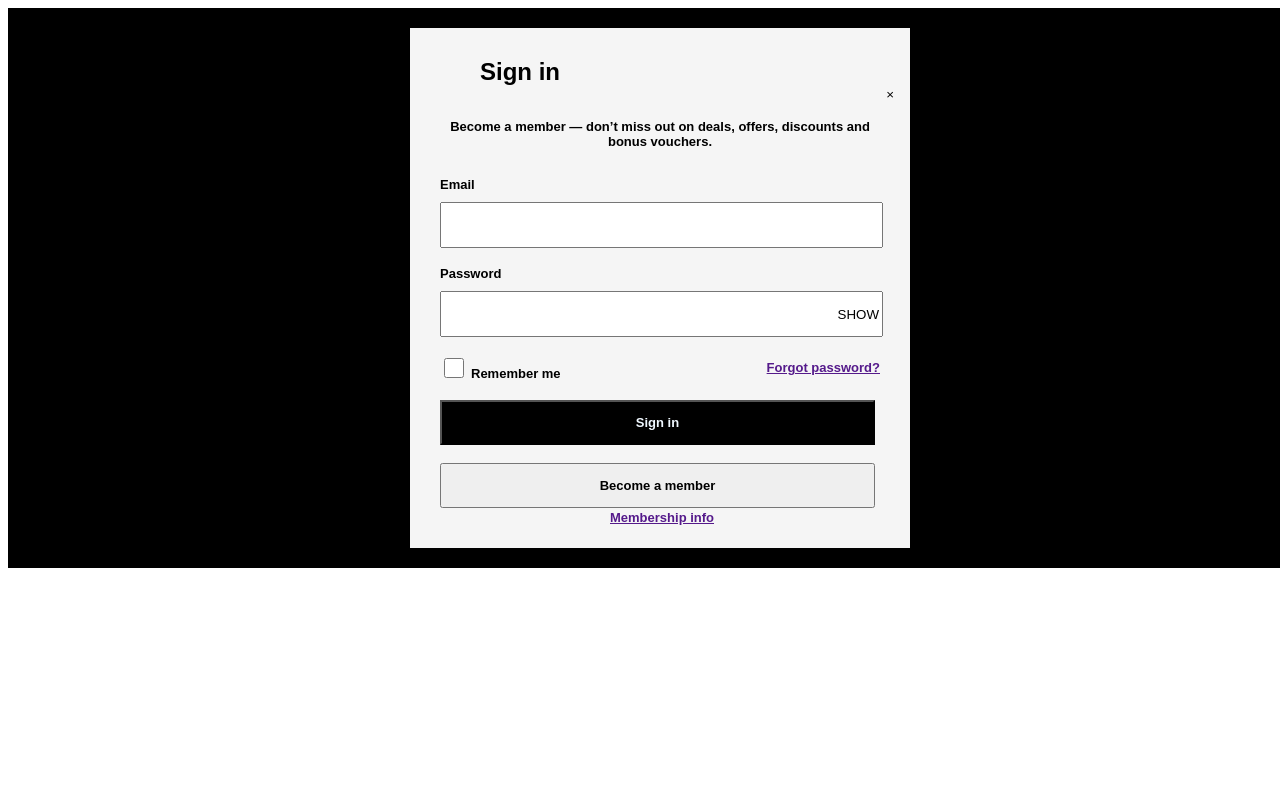
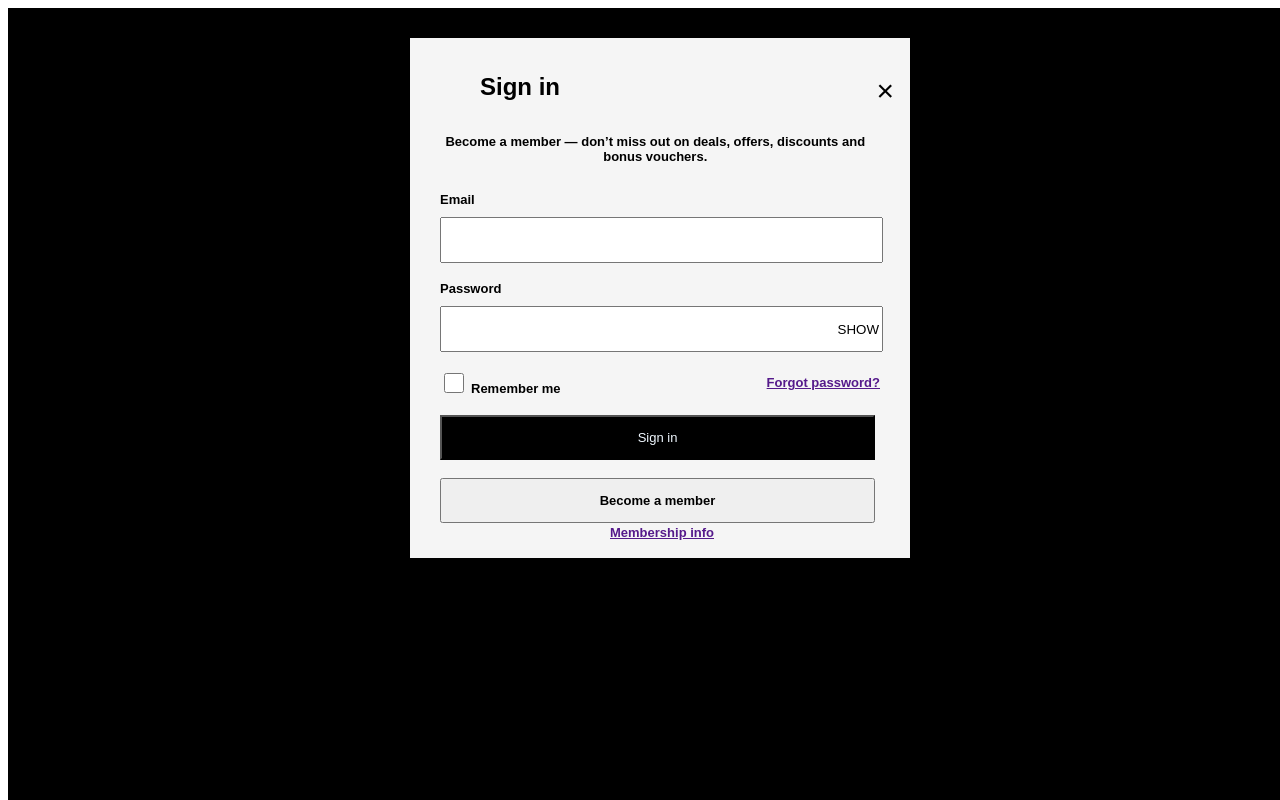
Before and after one commit to Sreejabhojan518/SIGN-IN-PAGE, a plain HTML site: page index.html in a window 1280 px wide. Shown: the top 800 px of the page. Drawn offline with Linux system fonts and the light colour scheme.

```diff
--- a/assets/style.css
+++ b/assets/style.css
@@ -2,7 +2,7 @@
     padding: 20px;
     background-color: black;
     width: 100%;
-    height:100%;
+    height:1000px;
 }
 .content-box{
     padding: 20px;
@@ -13,17 +13,19 @@
     height: 500px;
     padding: 10px;
     margin: auto;
+    margin-top: 10px;
     background-color: whitesmoke;
 }
 .sign-in{
     margin-left: 40px;
-    margin-top: 20px;
-    font-weight: 600;
+    margin-top: 25px;
+    font-weight: 700;
 }
 .close{
-    margin-bottom: 70px;
+    margin-bottom: 150px;
     background-color: transparent;
     border: 0px;
+    font-size: 30px;
     float: right;
 }
 .lab-bec-mem{
@@ -81,7 +83,7 @@
     background-color: black;
     color: aliceblue;
     font-size: 13px;
-    font-weight: 750;
+    font-weight: 750px;
     font-family:"HM Sans Bold","ヒラギノ角ゴ Pro W3","Hiragino Kaku Gothic Pro",Osaka,"メイリオ",Meiryo,"ＭＳ Ｐゴシック","MS PGothic",sans-serif;
 }
 .button-member{
@@ -101,7 +103,7 @@
 }
 .remember-me{
     margin: auto;
-    margin-bottom: 40px;
+    margin-bottom: 50px;
     font-size: 13px;
     font-weight: 750;
     font-family:"HM Sans Bold","ヒラギノ角ゴ Pro W3","Hiragino Kaku Gothic Pro",Osaka,"メイリオ",Meiryo,"ＭＳ Ｐゴシック","MS PGothic",sans-serif;
--- a/index.html
+++ b/index.html
@@ -10,10 +10,7 @@
     <div class="outerbox">
     <div class="formbox">
         <div class="sign-in">
-        <h2>Sign in</h2>
-        </div>
-        <div>
-            <button class="close">&times;</button>
+        <h2>Sign in <button class="close">&times;</button></h2>
         </div>
         <div class="content-box">
             <div class="label-box">
```
